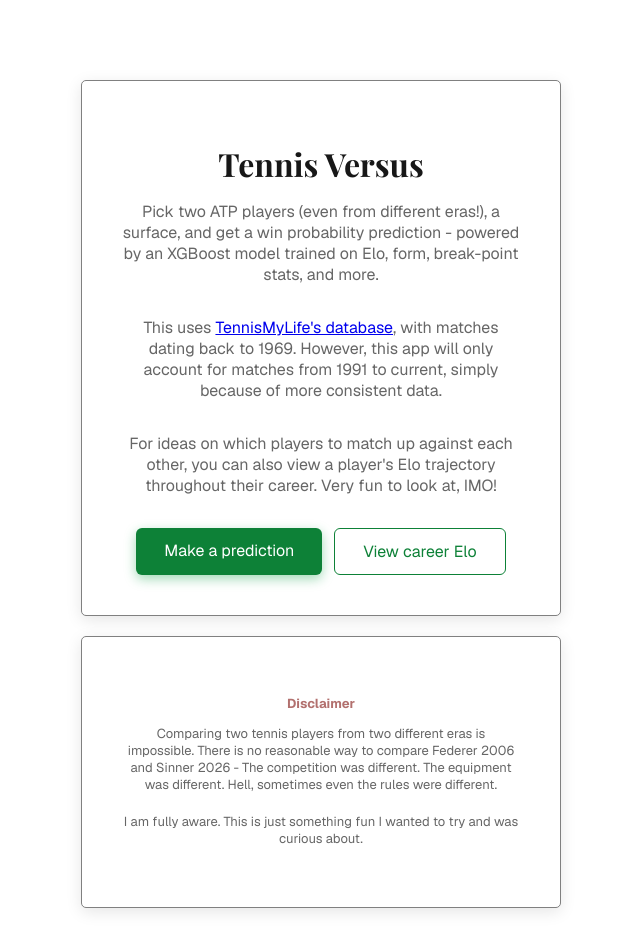
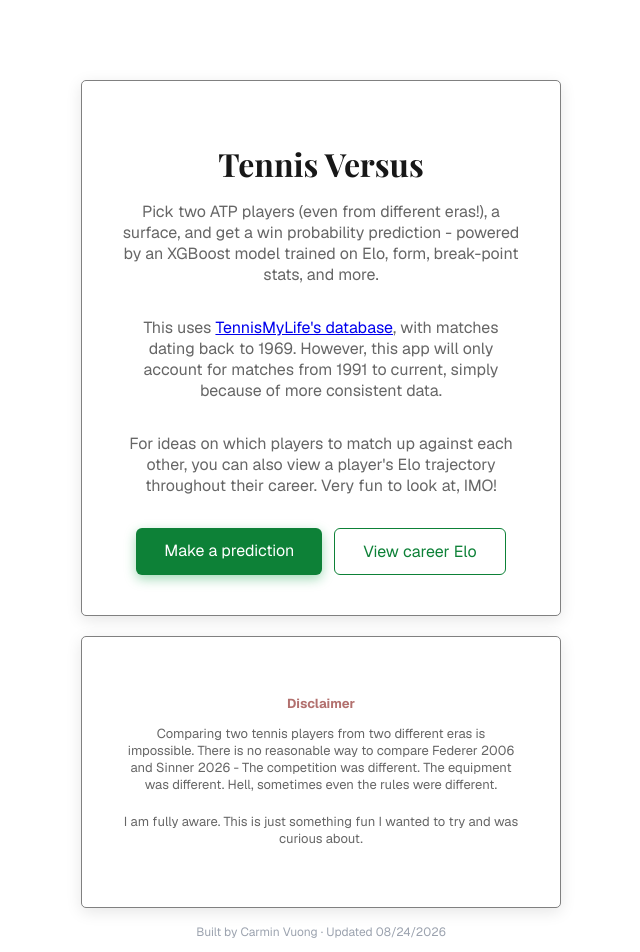
Before and after one commit to carminvuong/tennis_versus, a Next.js app: page / in a window 1280 px wide. Shown: the top 952 px of the page, without its empty margins (319-959 px from the left). Built offline with nearby package versions, Linux system fonts and the light colour scheme; a web font is replaced by a local one.

Commit message:
add updated date

```diff
--- a/app/globals.css
+++ b/app/globals.css
@@ -1,6 +1,14 @@
 :root {
   --background: #ffffff;
   --foreground: #171717;
+}
+
+html {
+  /* Reserve scrollbar space on both sides consistently, regardless of whether
+     the page is currently tall enough to need one - otherwise margin:auto
+     centering shifts a few px left whenever a scrollbar happens to appear,
+     since most browsers only reserve its width on the right. */
+  scrollbar-gutter: stable both-edges;
 }
 
 body {
--- a/app/page.tsx
+++ b/app/page.tsx
@@ -21,7 +21,7 @@ export default function Home() {
 
         <p style={{ color: '#666', marginBottom: 32 }}>
           For ideas on which players to match up against each other,
-          you can also view a player's Elo trajectory throughout their career.
+          you can also view a player&apos;s Elo trajectory throughout their career.
           Very fun to look at, IMO!
         </p>
         <div style={{ display: 'flex', gap: 12, justifyContent: 'center', flexWrap: 'wrap' }}>
@@ -76,6 +76,10 @@ export default function Home() {
 
       </div>
 
+      <p style={{ textAlign: 'center', color: '#9ca3af', fontSize: 12, marginTop: 16 }}>
+        Built by Carmin Vuong &middot; Updated 08/24/2026
+      </p>
+
     </main>
   );
 }
```
Also changed, not shown: app/elo/page.tsx (+4 -4 lines).
